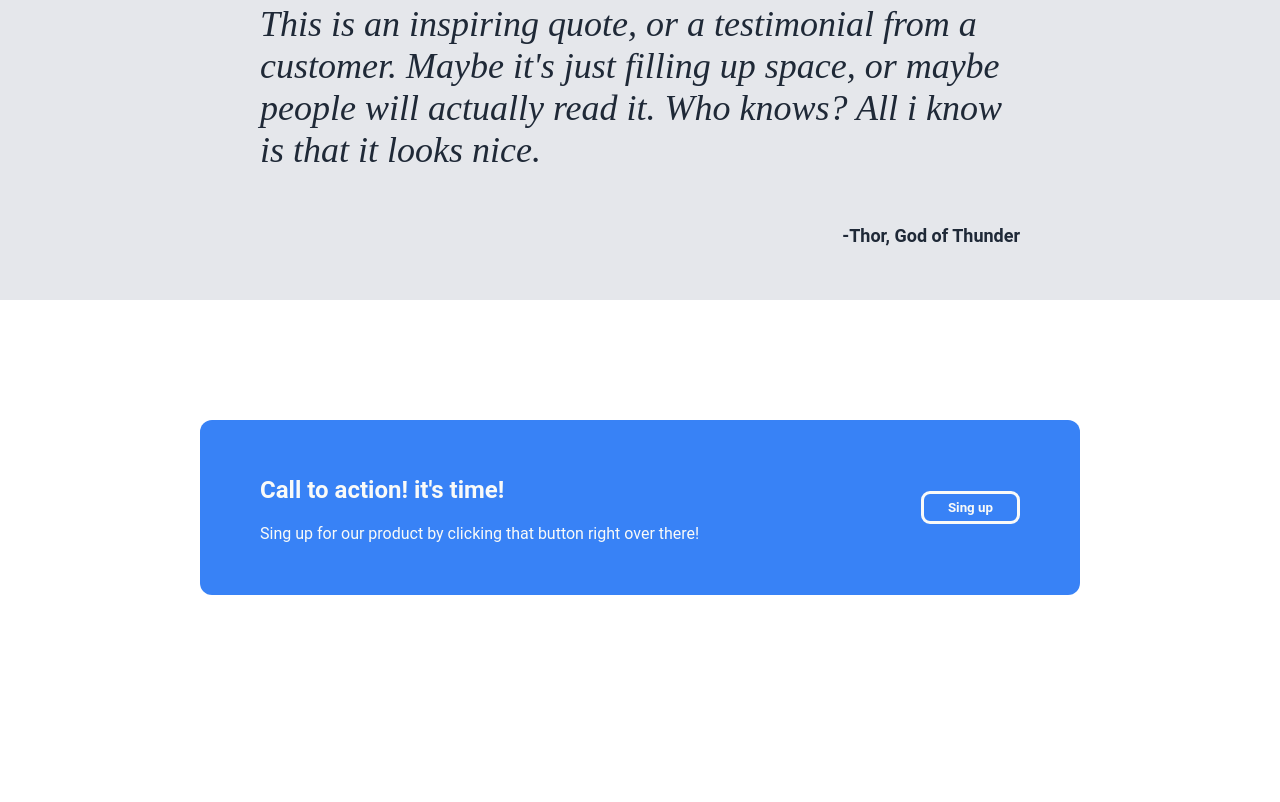
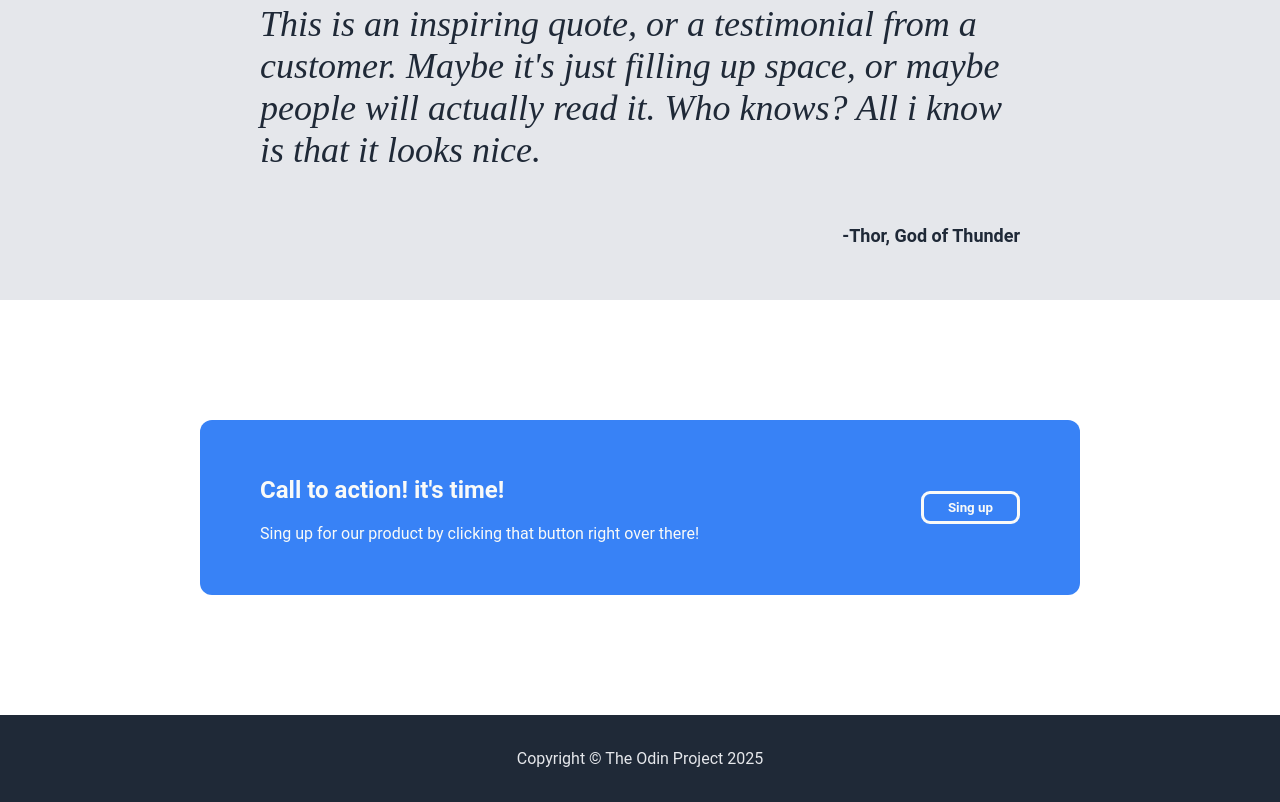
Before and after one commit to mootxed/landing_page, a plain HTML site: page index.html in a window 1280 px wide. Shown: the part 1052-1854 px from the top of the page. Before the commit the page ends 1767 px from the top, so only its background shows below. Drawn offline with Linux system fonts and the light colour scheme.

Commit message:
added footer

```diff
--- a/index.html
+++ b/index.html
@@ -67,5 +67,8 @@
             <button class="container-singUp-button">Sing up</button>
         </div>
     </section>
+    <footer>
+        <p>Copyright © The Odin Project 2025</p>
+    </footer>
 </body>
 </html>
--- a/style.css
+++ b/style.css
@@ -155,3 +155,16 @@ a {
     padding: 6px 24px;
     font-weight: bold;
 }
+
+/* footer */
+
+footer {
+    background-color: #1F2937;
+    display: flex;
+    justify-content: center;
+    padding: 18px 0px;
+}
+
+footer p {
+    color: #E5E7EB;
+}
```
